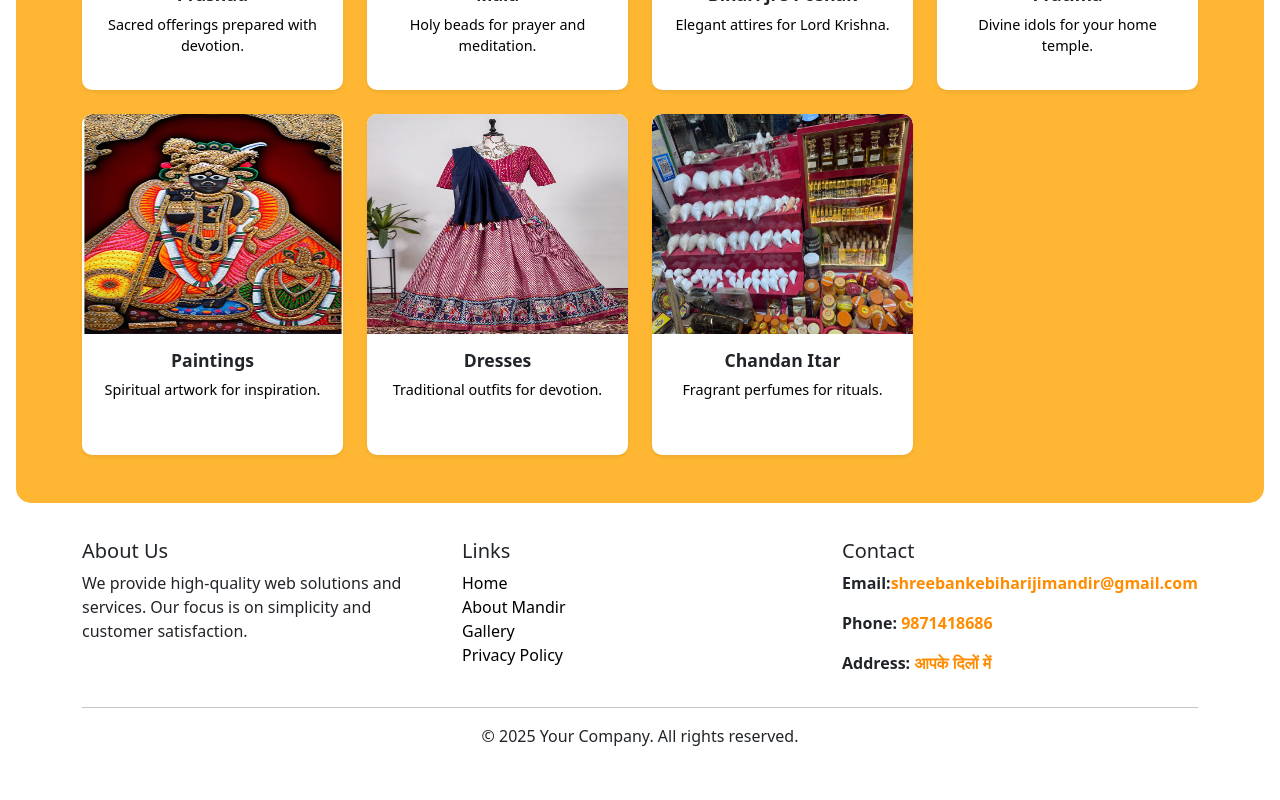
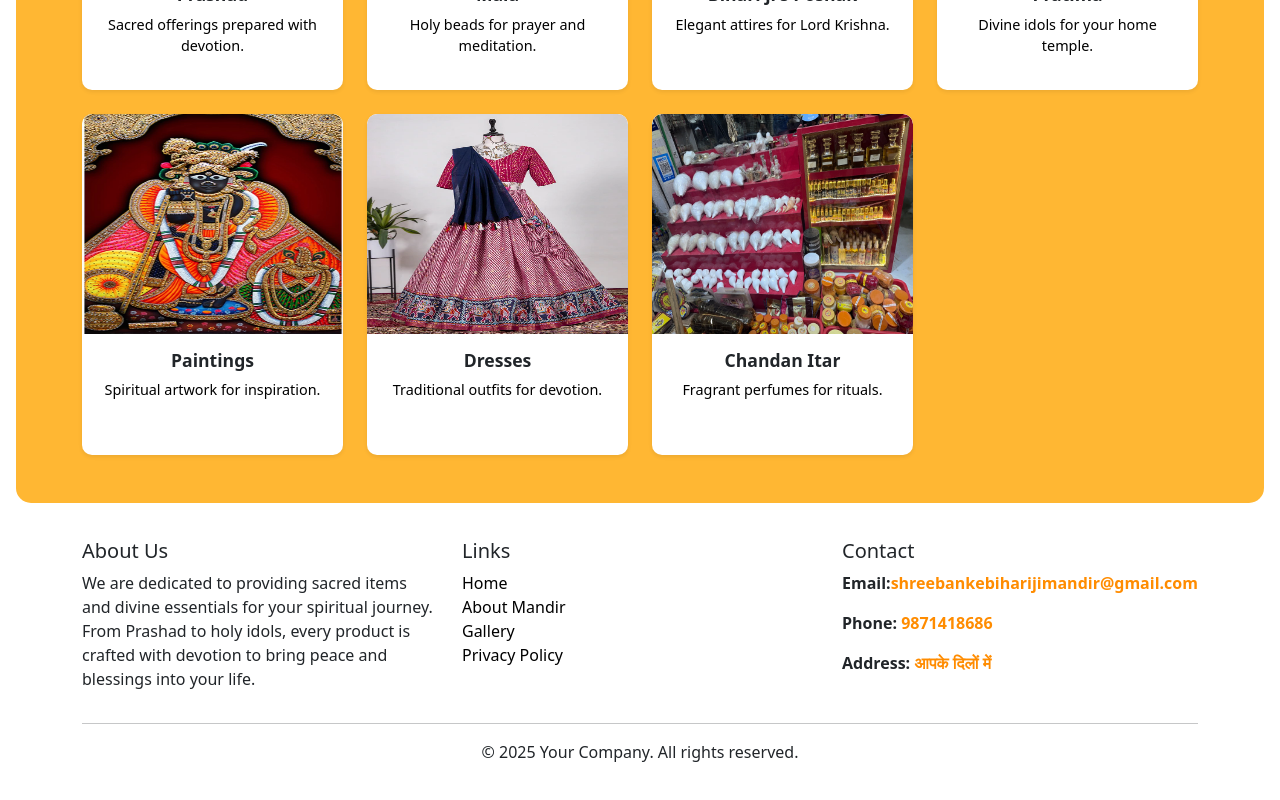
Before and after one commit to AAbhishek1234/Bankebihariwebsite, a React (Create React App) app: page / in a window 1280 px wide. Shown: the part 3591-4391 px from the top of the page. Built offline with nearby package versions, Linux system fonts and the light colour scheme.

Commit message:
all link description update

```diff
--- a/src/components/Footer.jsx
+++ b/src/components/Footer.jsx
@@ -11,7 +11,7 @@ const Footer = () => {
           <Col md={4}>
             <h5>About Us</h5>
             <p>
-              We provide high-quality web solutions and services. Our focus is on simplicity and customer satisfaction.
+            We are dedicated to providing sacred items and divine essentials for your spiritual journey. From Prashad to holy idols, every product is crafted with devotion to bring peace and blessings into your life.
             </p>
           </Col>
           <Col md={4} style={{backgroundColor:"white"}}>
```
